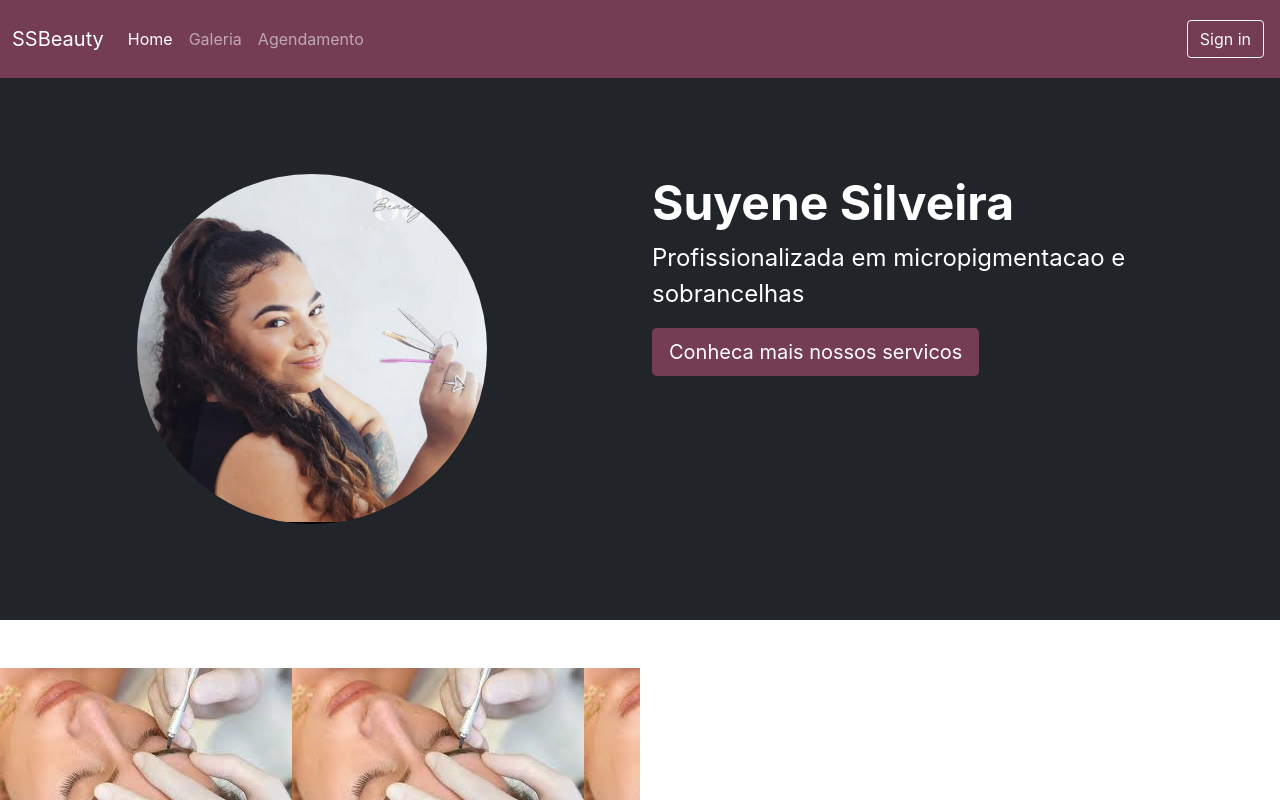
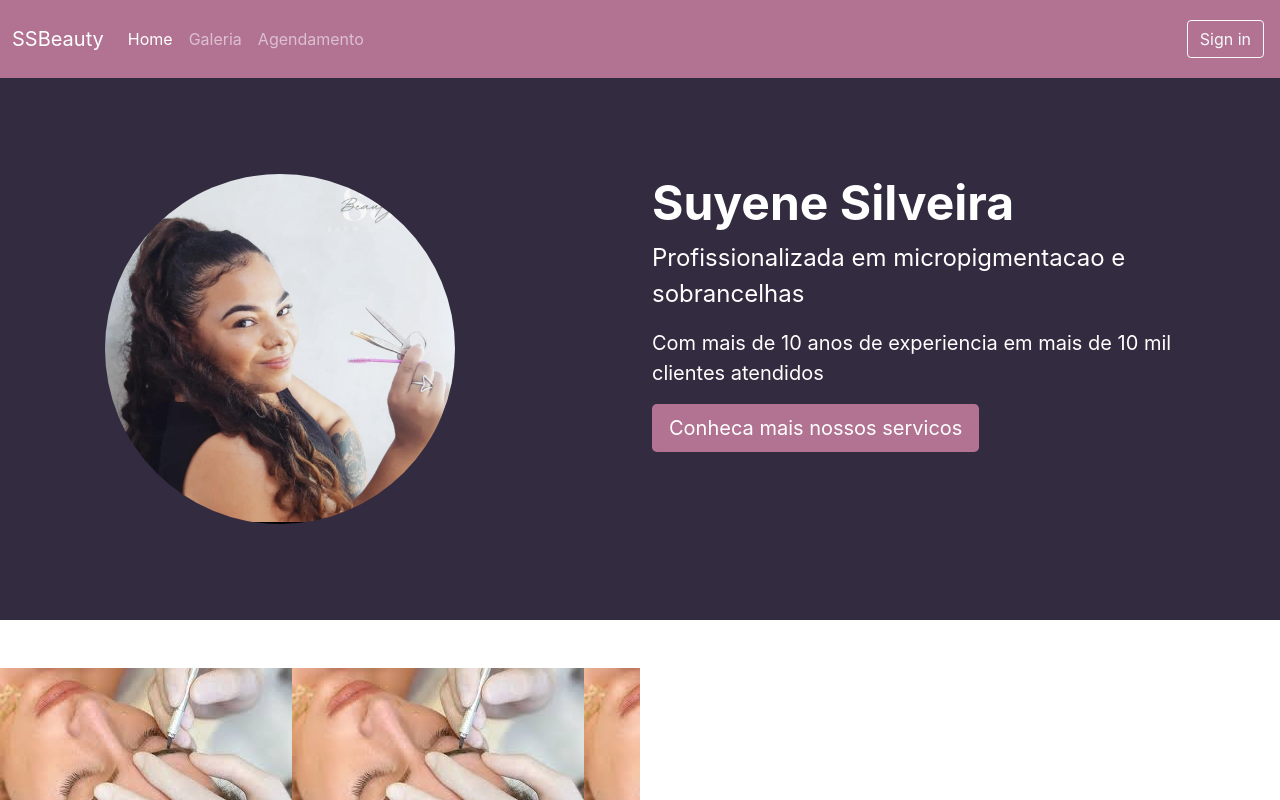
Before and after one commit to moisesgianizelli/ssbeauty-frontend, a React (Create React App) app: page /home in a window 1280 px wide. Shown: the top 800 px of the page. Built offline with nearby package versions, Linux system fonts and the light colour scheme.

Commit message:
Some design adjustments

```diff
--- a/src/App.css
+++ b/src/App.css
@@ -12,7 +12,7 @@
 }
 
 .main-color {
-  background-color: #743d53;
+  background-color: #b27393;
 }
 
 .col-image-left {
--- a/src/Images/GalleryImages/data.ts
+++ b/src/Images/GalleryImages/data.ts
@@ -39,14 +39,4 @@ export const slides = [
     title: "Slide Title Eight",
     description: "Slide Description Eight",
   },
-  {
-    src: "https://images.unsplash.com/photo-1700753227268-8832c285591e?q=80&w=1744&auto=format&fit=crop&ixlib=rb-4.0.3&ixid=M3wxMjA3fDB8MHxwaG90by1wYWdlfHx8fGVufDB8fHx8fA%3D%3D",
-    title: "Slide Title Nine",
-    description: "Slide Description Nine",
-  },
-  {
-    src: "https://images.unsplash.com/photo-1700769025506-6c3dcb9ec9b7?q=80&w=1664&auto=format&fit=crop&ixlib=rb-4.0.3&ixid=M3wxMjA3fDB8MHxwaG90by1wYWdlfHx8fGVufDB8fHx8fA%3D%3D",
-    title: "Slide Title Ten",
-    description: "Slide Description Ten",
-  },
 ];
--- a/src/layouts/HomePage/components/ExploreTopOptions.tsx
+++ b/src/layouts/HomePage/components/ExploreTopOptions.tsx
@@ -2,7 +2,7 @@ import { NavLink } from "react-router-dom";
 
 export const ExploreTopOptions = () => {
   return (
-    <div className="p-5 mb-4 bg-dark header">
+    <div className="p-5 mb-4" style={{ backgroundColor: "#332b3f" }}>
       <div className="container-fluid py-5 text-white d-flex justify-content-center align-items-center">
         <div className="row">
           <div className="col-md-6">
@@ -20,6 +20,10 @@ export const ExploreTopOptions = () => {
               <p className="fs-4">
                 Profissionalizada em micropigmentacao e sobrancelhas
               </p>
+              <p className="fs-5">
+                Com mais de 10 anos de experiencia em mais de 10 mil clientes
+                atendidos
+              </p>
 
               <NavLink
                 to="/gallery"
--- a/src/layouts/HomePage/components/Heros.tsx
+++ b/src/layouts/HomePage/components/Heros.tsx
@@ -8,7 +8,6 @@ export const Heros = () => {
           <div className="col-sm-6 col-md-6">
             <div className="col-image-left"></div>
           </div>
-
           <div className="col-4 col-md-4 container d-flex justify-content-center align-items-center">
             <div className="ml-2">
               <h1>Sombrancelha</h1>
--- a/src/layouts/HomePage/components/Services.tsx
+++ /dev/null
@@ -1,3 +0,0 @@
-export const Services = () => {
-  <div></div>;
-};
```
